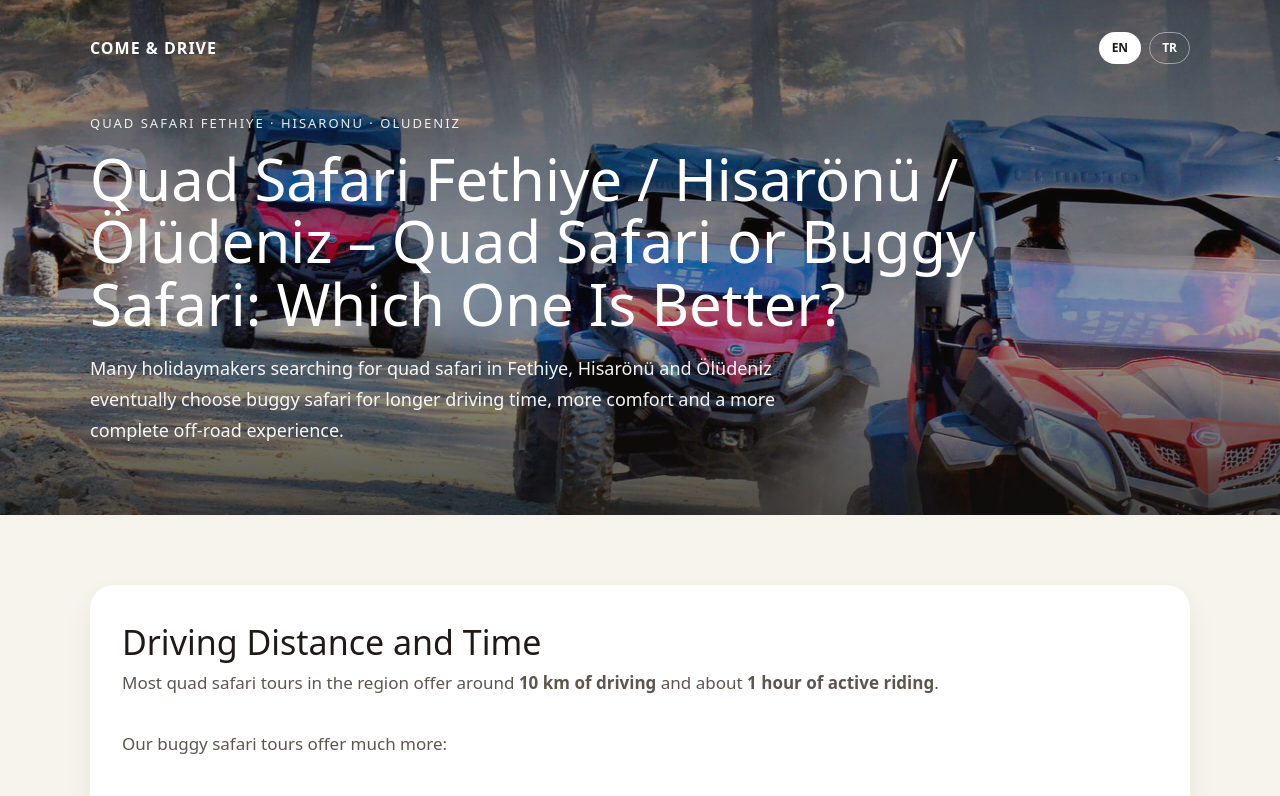
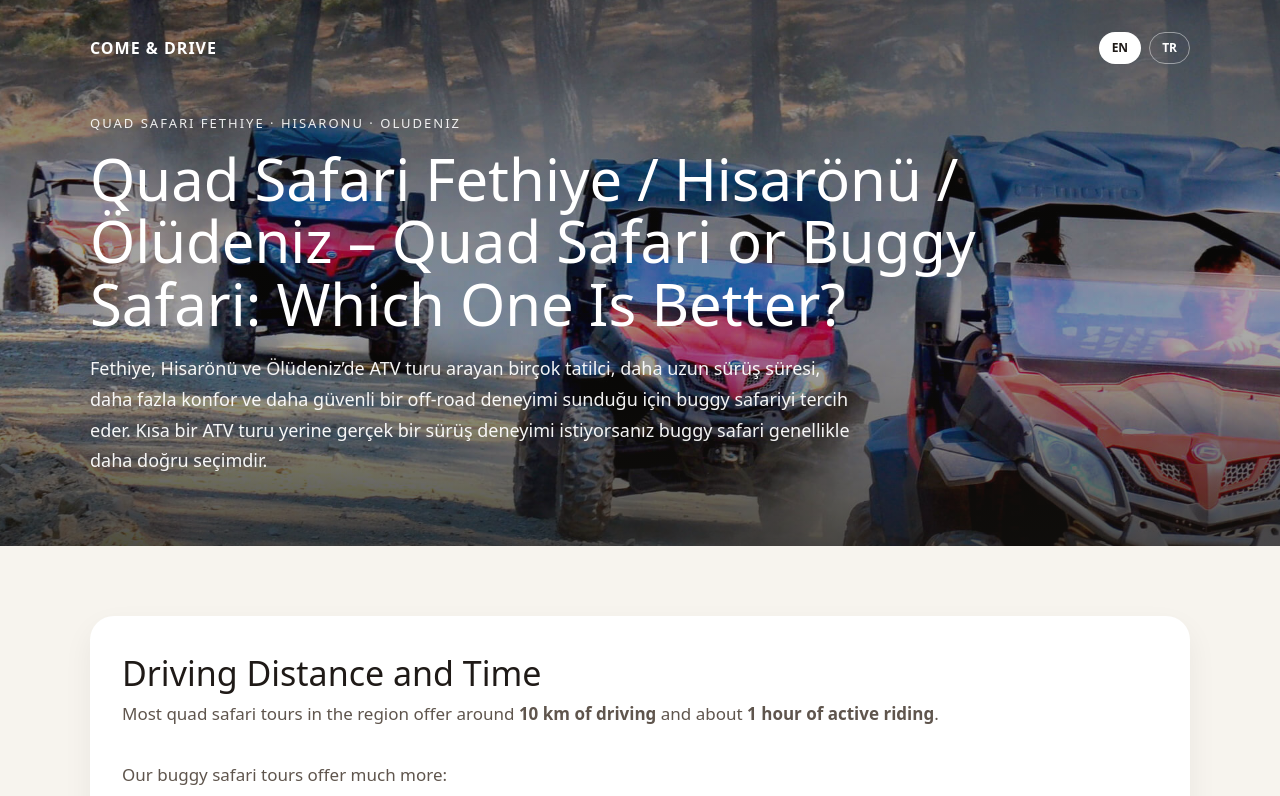
Before and after one commit to comendrive-a11y/comendrive-a11y, a Next.js app: page /quad-bike-fethiye in a window 1280 px wide. Shown: the top 796 px of the page. Built offline with nearby package versions, Linux system fonts and the light colour scheme.

Commit message:
Update page.tsx

```diff
--- a/app/quad-bike-fethiye/page.tsx
+++ b/app/quad-bike-fethiye/page.tsx
@@ -110,7 +110,7 @@ export default function QuadBikeFethiyePage() {
             }}
           >
             {isEn
-              ? "Many holidaymakers searching for quad safari in Fethiye, Hisarönü and Ölüdeniz eventually choose buggy safari for longer driving time, more comfort and a more complete off-road experience."
+              ? "Fethiye, Hisarönü ve Ölüdeniz’de ATV turu arayan birçok tatilci, daha uzun sürüş süresi, daha fazla konfor ve daha güvenli bir off-road deneyimi sunduğu için buggy safariyi tercih eder. Kısa bir ATV turu yerine gerçek bir sürüş deneyimi istiyorsanız buggy safari genellikle daha doğru seçimdir."
               : "Fethiye, Hisarönü ve Ölüdeniz’de ATV turu arayan birçok tatilci, daha uzun sürüş süresi, daha fazla konfor ve daha dolu bir off-road deneyimi için sonunda buggy safariyi tercih ediyor."}
           </p>
         </div>
```
